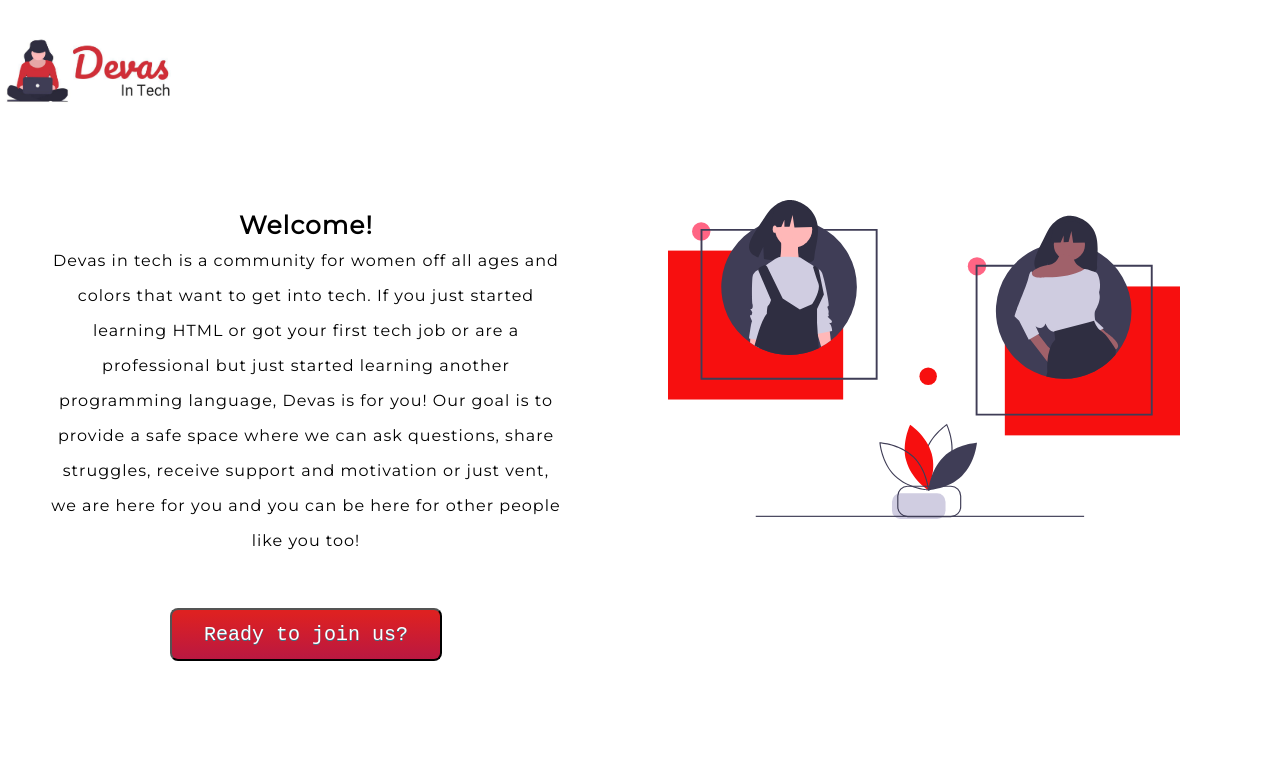
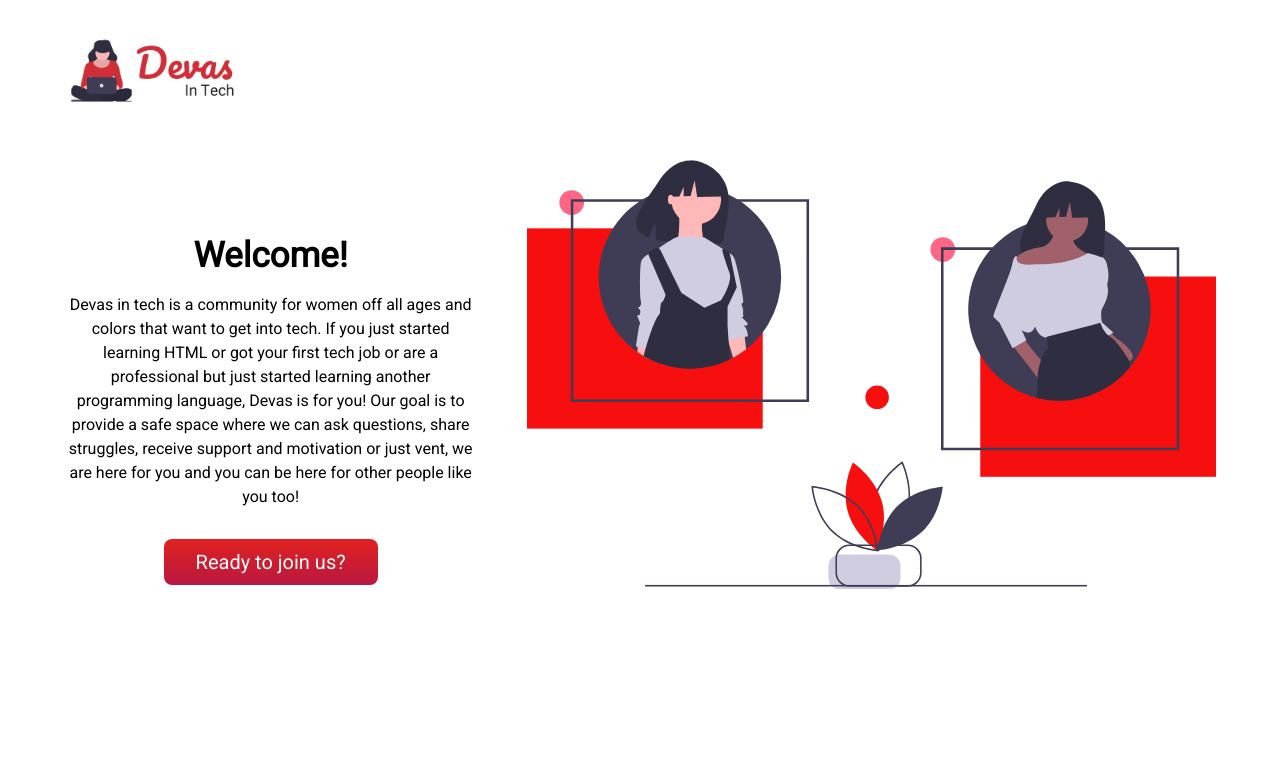
Before and after one commit to pachicodes/landing-page, a plain HTML site: page index.html in a window 1280 px wide. Drawn offline with Linux system fonts and the light colour scheme.

Commit message:
Change Layout

```diff
--- a/css/main.css
+++ b/css/main.css
@@ -1,46 +1,74 @@
 body {
-    font-family: 'Montserrat', sans-serif;
+    font-family: 'Roboto', sans-serif;
+}
+
+.header {
+    width: 90%;
+    margin: 0 auto;
 }
 
 .logo {
     width: 200px;
 }
 
-h1 {
-    font-size: 25px;
+.intro {
+    width: 90%;
+    margin: 80px auto;
+    display: flex;
+    justify-content: center;
+    align-items: flex-start;
+}
+
+.intro__content {
+    flex: 36%;
+    padding-right: 50px;
+    text-align: center;
+}
+
+.title {
+    margin-bottom: 20px;
+    font-size: 35px;
     font-weight: bold;
 }
 
-.intro {
-    text-align: center;
-    width: 40%;
-    padding: 50px;
-    line-height: 35px;
-    letter-spacing: 1px;
+.description {
+    line-height: 1.5;
 }
 
-.main {
-    width: 40%;
-    position: absolute;
-    top: 200px;
-    right: 100px;
+.link {
+	background: linear-gradient(to bottom, #de2121 5%, #ba1841 100%);
+	border-radius: 8px;
+	display: inline-block;
+	cursor: pointer;
+	color:#ffffff;
+	font-size: 20px;
+	padding: 13px 32px;
+	text-decoration: none;
+    margin: 30px;
+    transition: box-shadow, opacity .2s ease-in-out;
 }
 
-button {
-	background:linear-gradient(to bottom, #de2121 5%, #ba1841 100%);
-	background-color:#de2121;
-	border-radius:8px;
-	display:inline-block;
-	cursor:pointer;
-	color:#ffffff;
-	font-family:Courier New;
-	font-size:20px;
-	padding:13px 32px;
-	text-decoration:none;
-    text-shadow:0px 1px 0px #3d768a;
-    margin: 50px;
+.link:hover {
+    opacity: .9;
+    box-shadow: 0px 10px 14px -7px #e2c2c2;
 }
 
-button:hover {
-    box-shadow: 0px 10px 14px -7px #000;
+.img {
+    flex: 60%;
+    transform: translateY(-18%)
 }
+
+@media (max-width: 1024px) {
+    .intro {
+        margin-top: 10px;
+        flex-direction: column;
+    }
+
+    .intro__content {
+        padding-right: 0;
+    }
+
+    .img {
+        transform: translateY(0)
+    }
+}
--- a/css/reset.css
+++ b/css/reset.css
@@ -23,26 +23,36 @@ time, mark, audio, video {
 	font: inherit;
 	vertical-align: baseline;
 }
+
 /* HTML5 display-role reset for older browsers */
 article, aside, details, figcaption, figure,
 footer, header, hgroup, menu, nav, section {
 	display: block;
 }
+
 body {
 	line-height: 1;
 }
+
 ol, ul {
 	list-style: none;
 }
+
 blockquote, q {
 	quotes: none;
 }
+
 blockquote:before, blockquote:after,
 q:before, q:after {
 	content: '';
 	content: none;
 }
+
 table {
 	border-collapse: collapse;
 	border-spacing: 0;
 }
+
+img {
+	width: 100%;
+}
--- a/index.html
+++ b/index.html
@@ -4,29 +4,49 @@
     <meta charset="UTF-8">
     <meta name="viewport" content="width=device-width, initial-scale=1.0">
     <meta http-equiv="X-UA-Compatible" content="ie=edge">
+    <meta name="description" content="A community for women off all ages and colors that want to get into tech">
+    <link href="https://fonts.googleapis.com/css?family=Roboto&display=swap" rel="stylesheet">
     <link rel="stylesheet" type="text/css" href="css/reset.css">
     <link rel="stylesheet" type="text/css" href="css/main.css">
-    <link href="https://fonts.googleapis.com/css?family=Montserrat&display=swap" rel="stylesheet">
     <title>Devas</title>
 </head>
 <body>
-    <header>
-        <img class="logo" src="img/logo.jpg">
+    <header class="header">
+        <a href="/" title="Go to home page">
+            <img
+                class="logo"
+                src="img/logo.jpg"
+                alt="Devas in Tech Logo"
+            >
+        </a>
     </header>
 
-    <div class="intro">
-        <h1>Welcome!</h1>
-        <p>Devas in tech is a community for women off all ages and colors that want to get into tech.
-        If you just started learning HTML or got your first tech job or are a professional but just started learning another programming language, Devas is for you!
-        Our goal is to provide a safe space where we can ask questions, share struggles, receive support and motivation or just vent, we are here for you and you can be here for other people like you too!</p>
-        <button>Ready to join us?</button>
-    </div>
+    <main class="intro">
+        <div class="intro__content">
+            <h1 class="title">Welcome!</h1>
+            <p class="description">
+                Devas in tech is a community for women off all ages and colors that want to get into tech.
+                If you just started learning HTML or got your first tech job or are a professional but just
+                started learning another programming language, Devas is for you!
+                Our goal is to provide a safe space where we can ask questions, share struggles, receive support
+                and motivation or just vent, we are here for you and you can be here for other people like you
+                too!
+            </p>
+            <a
+                class="link"
+                href="https://devasintech.slack.com/"
+                alt="Devas in Tech Slack"
+            >
+                Ready to join us?
+            </a>
+        </div>
 
-    <div class="imagem">
-        <img class="main" src="img/landing.svg">
-    </div>
-
-
-
+        <div class="img">
+            <img
+                src="img/landing.svg"
+                alt="Two girls"
+            >
+        </div>
+    </main>
 </body>
 </html>
```
